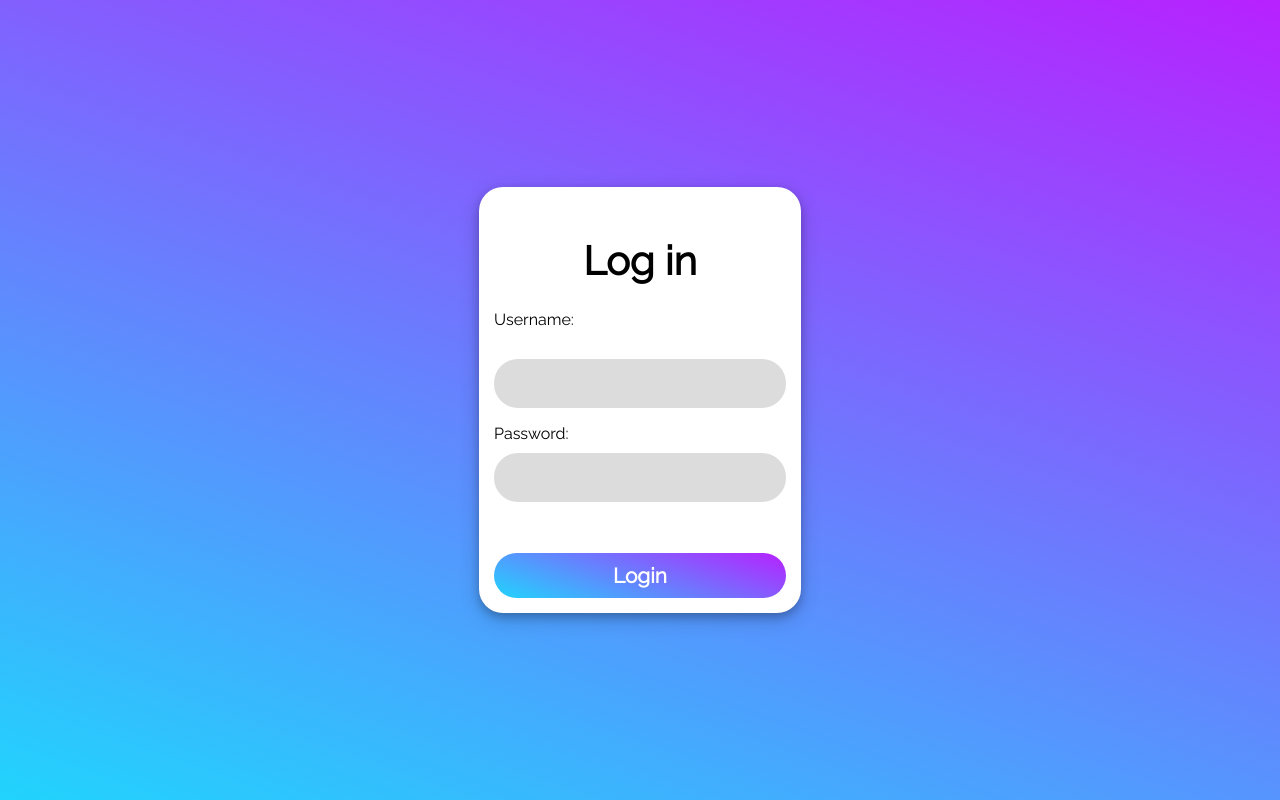
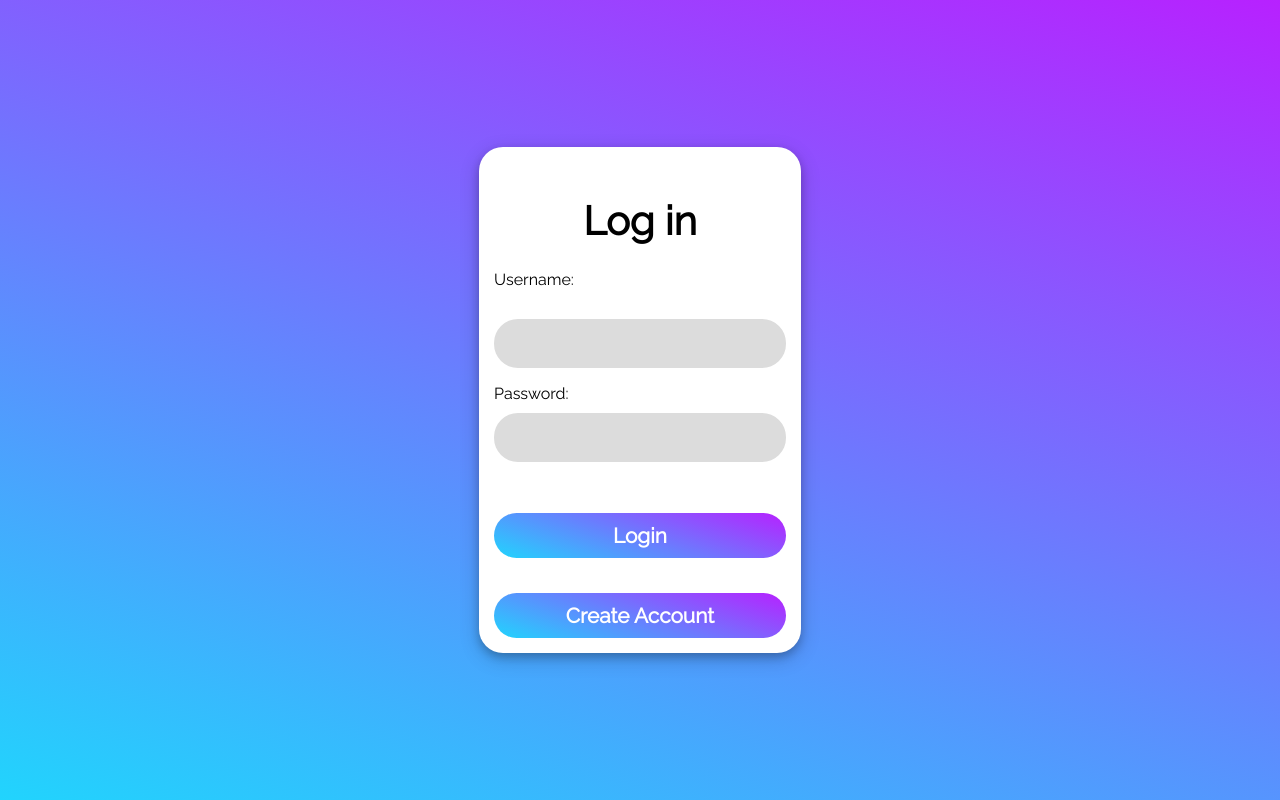
Before and after one commit to Bhavik-Ardeshna/InstaBook, a Django app: page / in a window 1280 px wide. Run offline with Django 3.2, Linux system fonts and the light colour scheme.

Commit message:
resolve signup issue and added inter login and signup link

```diff
--- a/social_clone_app/social_clone_app/templates/login.html
+++ b/social_clone_app/social_clone_app/templates/login.html
@@ -87,7 +87,8 @@
         opacity: 0.6;
     }
 
-    .login-form input[type="submit"] {
+    .login-form input[type="submit"],
+    input[type="button"] {
         background-color: #E0E0E0;
         background-image: linear-gradient(19deg, #21D4FD 0%, #B721FF 100%);
         width: 100%;
@@ -133,8 +134,8 @@
             {{form.as_p}}
 
             <input type="submit" value="Login">
+            <a href="{%url 'account:signup'%}"><input type="button" value="Create Account"></a>
         </form>
-    </div>
 
     </div>
 </body>
```
Also changed, not shown: social_clone_app/social_clone_app/templates/signup.html (+6 -11 lines), social_clone_app/db.sqlite3.
